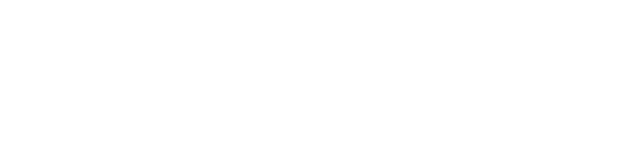
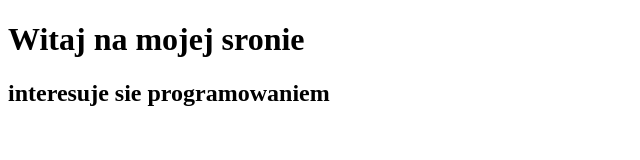
Before and after one commit to AdiSoneq/test, a plain HTML site: page index.html in a window 1280 px wide. Shown: the whole page, without its empty margins (0-640 px from the left). Drawn offline with Linux system fonts and the light colour scheme.

Commit message:
Updated index.html

```diff
--- a/index.html
+++ b/index.html
@@ -5,6 +5,7 @@
     <title>Strona startowa</title>
 </head>
 <body>
-
+    <h1>Witaj na mojej sronie</h1>
+    <h2>interesuje sie programowaniem</h2>
 </body>
 </html>
```
